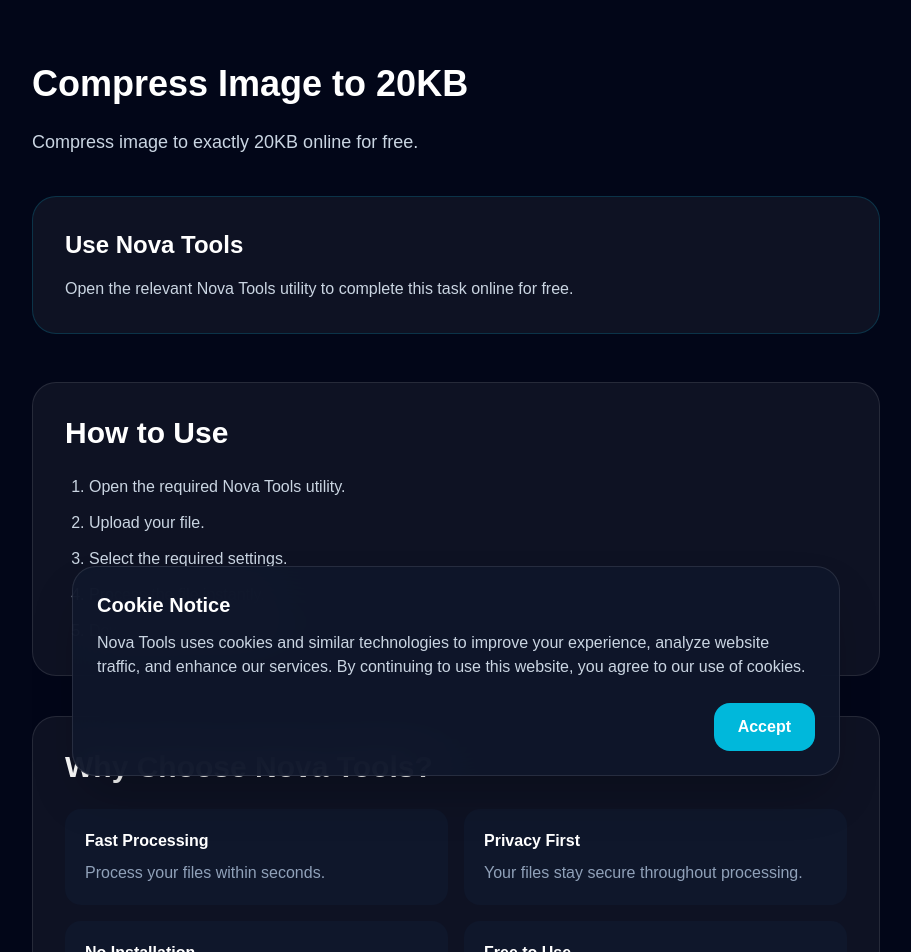
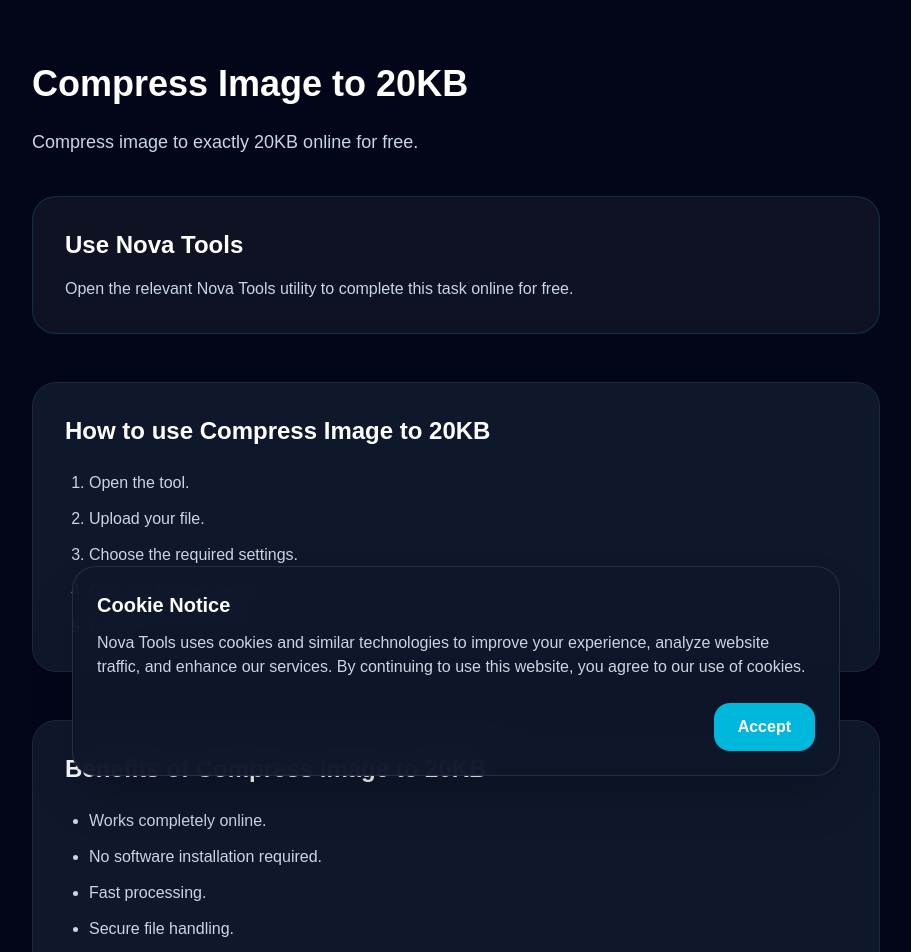
Before and after one commit to georgenepolean7-lgtm/novatools, a Next.js app: page /tools/compress-image-to-20kb in a window 1280 px wide. Shown: the top 952 px of the page, without its empty margins (184-1095 px from the left). Built offline with nearby package versions, Linux system fonts and the light colour scheme.

Commit message:
Add reusable content sections to SEO pages

```diff
--- a/app/tools/[slug]/page.tsx
+++ b/app/tools/[slug]/page.tsx
@@ -4,7 +4,8 @@ import ToolContent from "@/components/seo/ToolContent";
 import { programmaticPages } from "@/lib/seo/programmaticPages";
 import FAQSection from "@/components/seo/FAQSection";
 import RelatedToolsSection from "@/components/seo/RelatedToolsSection";
-import FAQSchema from "@/components/seo/FAQSchema";
+import HowToUse from "@/components/content/HowToUse";
+import Benefits from "@/components/content/Benefits";
 
 
 type PageData = {
@@ -99,6 +100,10 @@ export default async function ProgrammaticPage({
 
         </div>
 
+<HowToUse tool={page.title} />
+
+<Benefits tool={page.title} />
+
 <ToolContent
   title={page.title}
   description={page.description}
--- /dev/null
+++ b/components/content/Benefits.tsx
@@ -0,0 +1,21 @@
+type Props = {
+  tool: string;
+};
+
+export default function Benefits({ tool }: Props) {
+  return (
+    <section className="mt-12 rounded-3xl border border-slate-800 bg-slate-900 p-8">
+      <h2 className="text-2xl font-bold">
+        Benefits of {tool}
+      </h2>
+
+      <ul className="mt-6 list-disc space-y-3 pl-6 text-slate-300">
+        <li>Works completely online.</li>
+        <li>No software installation required.</li>
+        <li>Fast processing.</li>
+        <li>Secure file handling.</li>
+        <li>Free to use.</li>
+      </ul>
+    </section>
+  );
+}
--- /dev/null
+++ b/components/content/HowToUse.tsx
@@ -0,0 +1,21 @@
+type Props = {
+  tool: string;
+};
+
+export default function HowToUse({ tool }: Props) {
+  return (
+    <section className="mt-12 rounded-3xl border border-slate-800 bg-slate-900 p-8">
+      <h2 className="text-2xl font-bold">
+        How to use {tool}
+      </h2>
+
+      <ol className="mt-6 list-decimal space-y-3 pl-6 text-slate-300">
+        <li>Open the tool.</li>
+        <li>Upload your file.</li>
+        <li>Choose the required settings.</li>
+        <li>Click the Process button.</li>
+        <li>Download your file instantly.</li>
+      </ol>
+    </section>
+  );
+}
```
